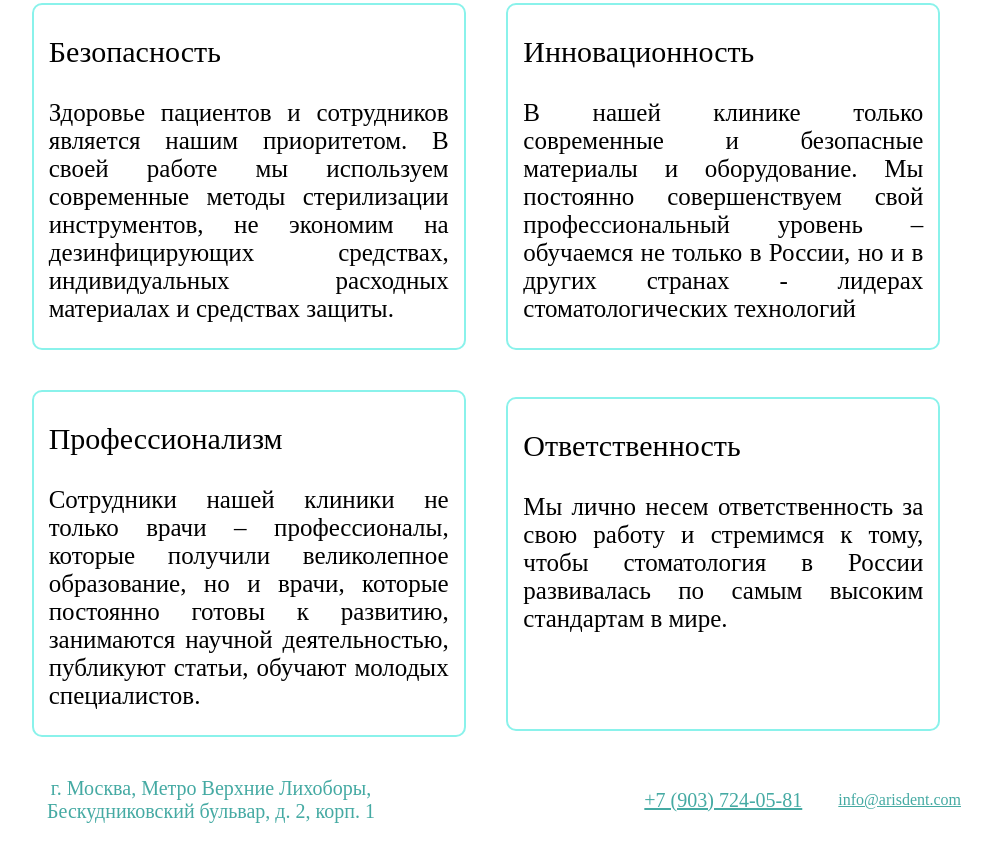
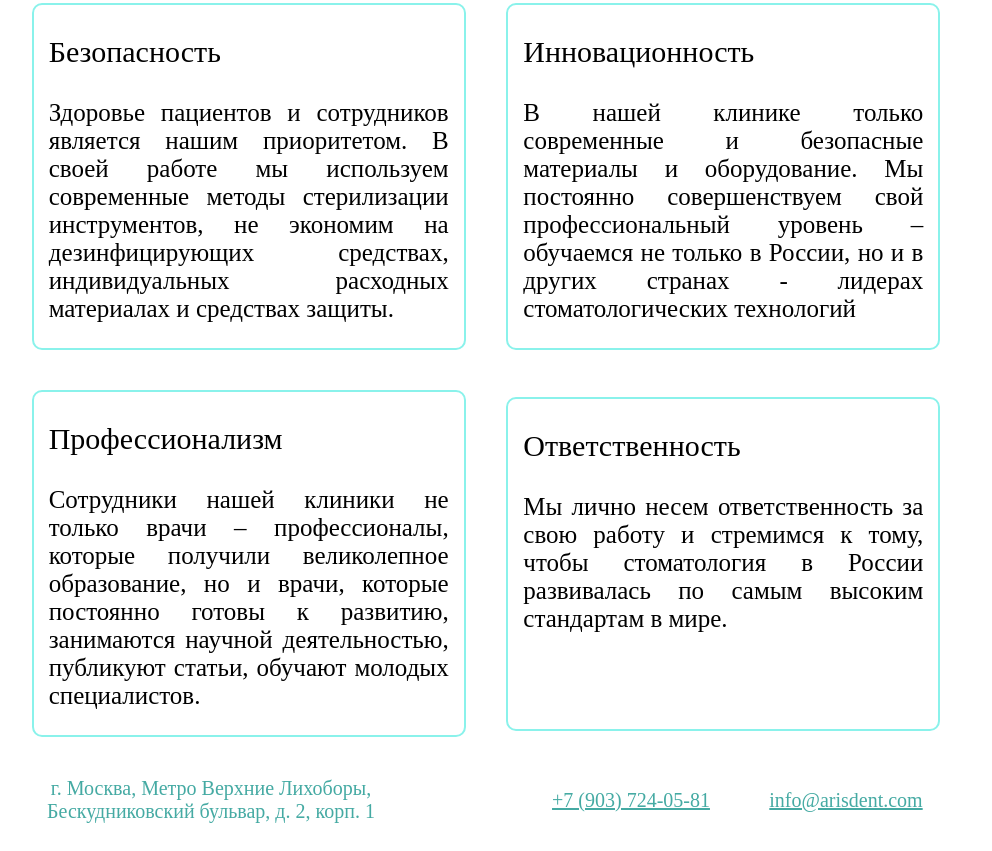
Before and after one commit to irinagr17/dpo-1module-, a plain HTML site: page index.html in a window 1280 px wide. Shown: the part 1101-1952 px from the top of the page, without its empty margins (154-1146 px from the left). Drawn offline with Linux system fonts and the light colour scheme.

Commit message:
Update said(dpo)1.css

```diff
--- a/said(dpo)1.css
+++ b/said(dpo)1.css
@@ -121,6 +121,20 @@ body{
     margin-right: 15px;
 }
 
+.foot3{
+    font-size: 20px;
+    text-align: justify;
+    max-width: 200px;
+    color: rgb(69, 170, 163);
+
+    width: 950px;
+    display: flex;
+    justify-content: center;
+    padding-top: 0px;
+    margin:0;
+    margin-right: 15px;
+}
+
 a{
     color: rgb(69, 170, 163);
   }
```
